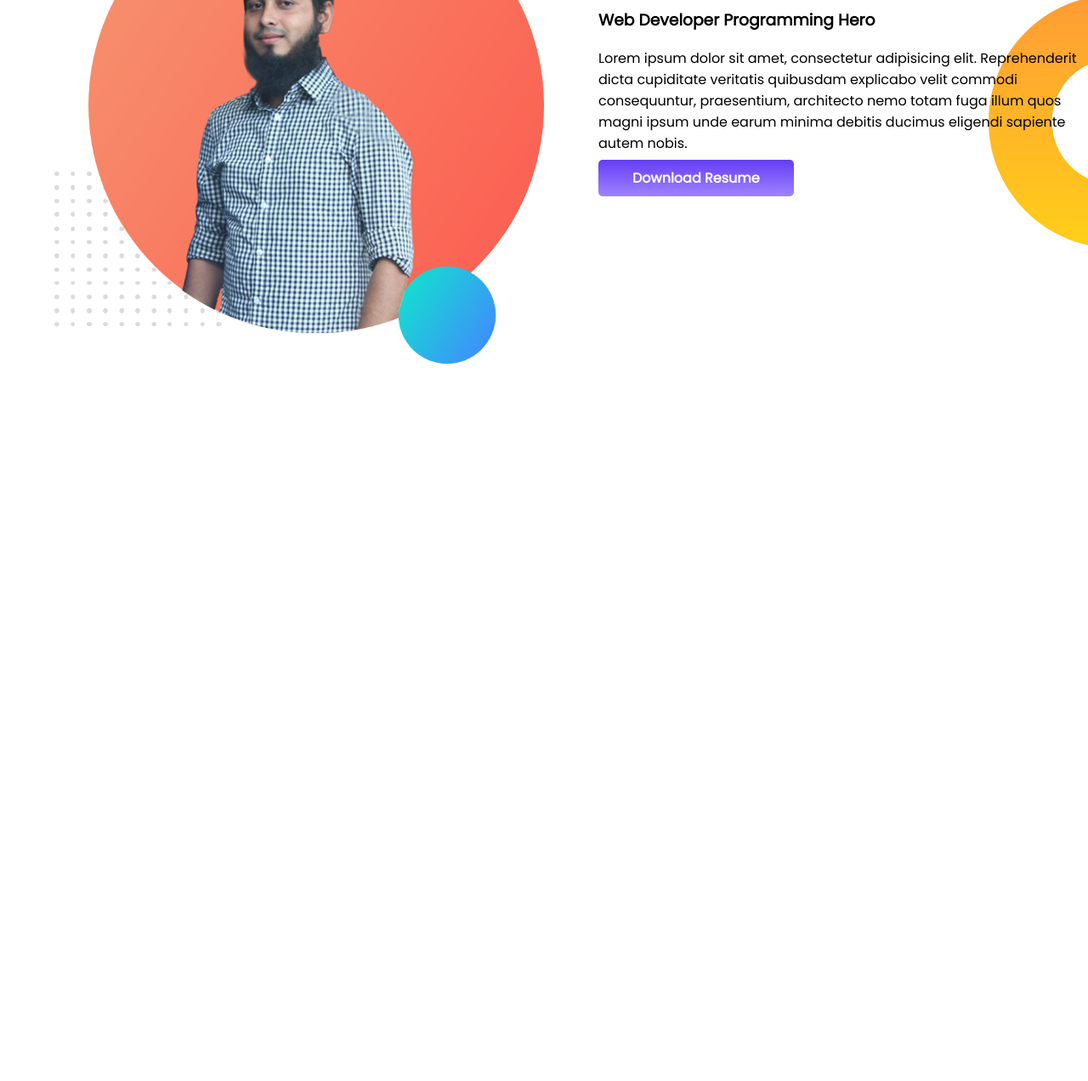
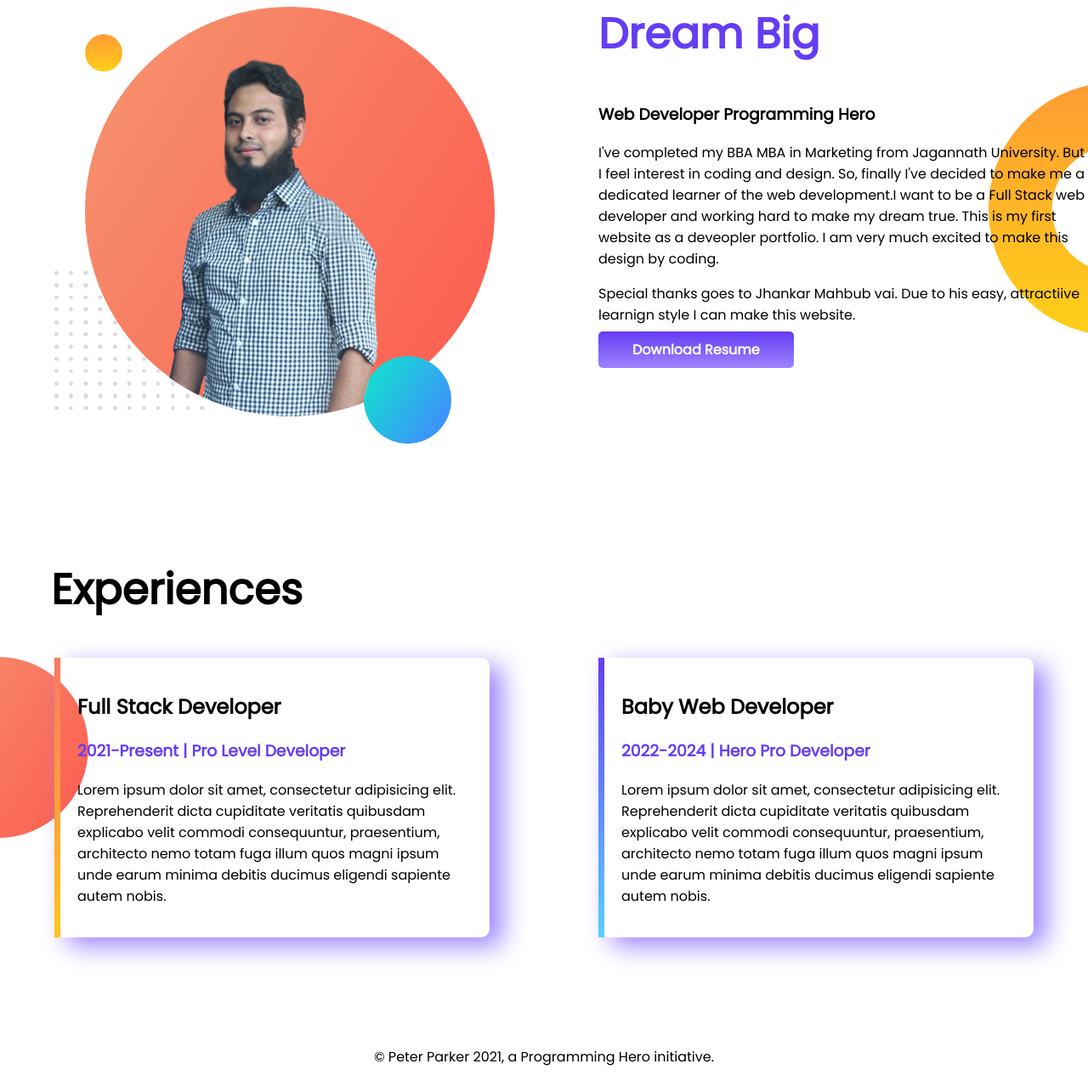
Before and after one commit to RifatRoni/developer-portfolio, a plain HTML site: page index.html in a window 1280 px wide. Shown: the part 734-2006 px from the top of the page at 85% size. Before the commit the page ends 1169 px from the top, so only its background shows below. Drawn offline with Linux system fonts and the light colour scheme.

Commit message:
code complete

```diff
--- a/index.html
+++ b/index.html
@@ -12,12 +12,12 @@
     <link rel="stylesheet" href="style.css">
 </head>
 <body>
-    <section class="top-banner">
+    <section class="top-banner flexible-container">
         <div class="half-width">
             <h1>Welcome To</h1>
-            <h1><span class="title-color">Developers</span> Portfolio</h1>
+            <h1><span class="blue-color">Developers</span> Portfolio</h1>
             <h3>Web Developer Programming Hero</h3>
-            <p>Lorem ipsum dolor sit amet, consectetur adipisicing elit. Reprehenderit dicta cupiditate veritatis quibusdam explicabo velit commodi consequuntur, praesentium, architecto nemo totam fuga illum quos magni ipsum unde earum minima debitis ducimus eligendi sapiente autem nobis.</p>
+            <p>Hi! I am Md Rifat Hossain Roni. I like programing. I am a fast learner. Recently, I've got admitted in Programing Hero web develpment program. I have already completed 4 modules. All classes are very much interesting. I believe I can successfully complete the whole course with the great support of Programing Hero.</p>
 
             <a class="hire-button" href="https://docs.google.com/document/d/1SRqkdNAfIF4-BvWmHooXWAseD2rpS6W0hixamO8wUVc/edit" target="_blank">Hire Me</a>
         </div>
@@ -27,17 +27,38 @@
     </section>
 
 
-    <section class="dream">
+    <section class="dream flexible-container">
         <div class="half-width">
             <img src="images/profile-image.png" alt="">
         </div>
         <div class="half-width">
-            <h1><span class="title-color">Dream Big</span></h1>
+            <h1><span class="blue-color">Dream Big</span></h1>
             <h3>Web Developer Programming Hero</h3>
-            <p>Lorem ipsum dolor sit amet, consectetur adipisicing elit. Reprehenderit dicta cupiditate veritatis quibusdam explicabo velit commodi consequuntur, praesentium, architecto nemo totam fuga illum quos magni ipsum unde earum minima debitis ducimus eligendi sapiente autem nobis.</p>
+            <p>I've completed my BBA MBA  in Marketing from Jagannath University. But I feel interest in coding and design. So, finally I've decided to make me a dedicated learner of the web development.I want to be a Full Stack web developer and working hard to make my dream true. This is my first website as a deveopler portfolio. I am very much excited to make this design by coding.</p>
+            <p>Special thanks goes to Jhankar Mahbub vai. Due to his easy, attractiive learnign style I can make this website.</p>
+
 
             <a class="hire-button" href="https://docs.google.com/document/d/1SRqkdNAfIF4-BvWmHooXWAseD2rpS6W0hixamO8wUVc/edit" target="_blank"> Download Resume</a>
         </div>
     </section>
+
+    <section class="experience-area">
+        <h1 class="experience-heading">Experiences</h1>
+        <div class="flexible-container">
+            <div id="exp-full-stack" class="experience-div">
+                <h2>Full Stack Developer</h2>
+                <h3 class="blue-color">2021-Present | Pro Level Developer</h3>
+                <p>Lorem ipsum dolor sit amet, consectetur adipisicing elit. Reprehenderit dicta cupiditate veritatis quibusdam explicabo velit commodi consequuntur, praesentium, architecto nemo totam fuga illum quos magni ipsum unde earum minima debitis ducimus eligendi sapiente autem nobis.</p>
+            </div>
+            <div id="exp-baby-dev" class="experience-div">
+                <h2>Baby Web Developer</h2>
+                <h3 class="blue-color">2022-2024 | Hero Pro Developer</h3>
+                <p>Lorem ipsum dolor sit amet, consectetur adipisicing elit. Reprehenderit dicta cupiditate veritatis quibusdam explicabo velit commodi consequuntur, praesentium, architecto nemo totam fuga illum quos magni ipsum unde earum minima debitis ducimus eligendi sapiente autem nobis.</p>
+            </div>
+        </div>
+    </section>
+    <footer>
+        <p>© Peter Parker 2021, a Programming Hero initiative.</p>
+    </footer>
 </body>
 </html>
--- a/style.css
+++ b/style.css
@@ -1,4 +1,4 @@
-.title-color{
+.blue-color{
     color: #643DF4;
 }
 body{
@@ -8,16 +8,17 @@ body{
 h1{
     font-size: 50px;
 }
-section{
+.flexible-container{
     display: flex;
+    margin-bottom: 10%;
 }
 .half-width{
     width: 50%;
     padding-left: 5%;
 }
 .half-width img {
-    width: 100%;
-    margin-top: 1%;
+    width: 90%;
+    margin-top: 8%;
 }
 .hire-button{
     text-decoration: none;
@@ -36,3 +37,32 @@ section{
     background-repeat: no-repeat;
     background-position: right ;
 }
+.experience-heading{
+    margin-left:60px;
+}
+.experience-div{
+    box-shadow: 15px 10px 30px#9e83ff;
+    width: 40%;
+    margin-left:5%;
+    margin-right:5%;
+    border-radius:10px;
+    padding: 20px;
+}
+.experience-area{
+    background-image: url(images/exp-bg.png);
+    background-repeat: no-repeat;
+    background-position: left;
+}
+#exp-baby-dev{
+    border-left:7px solid;
+    border-image: linear-gradient(#643DF4, #5ad0ff);
+    border-image-slice: 1;
+}
+#exp-full-stack{
+    border-left:7px solid;
+    border-image: linear-gradient(#FA7860, #FFC71D);
+    border-image-slice: 1;
+}
+footer p{
+    text-align: center;
+}
```
Also changed, not shown: images/profile-image2.png (deleted).
